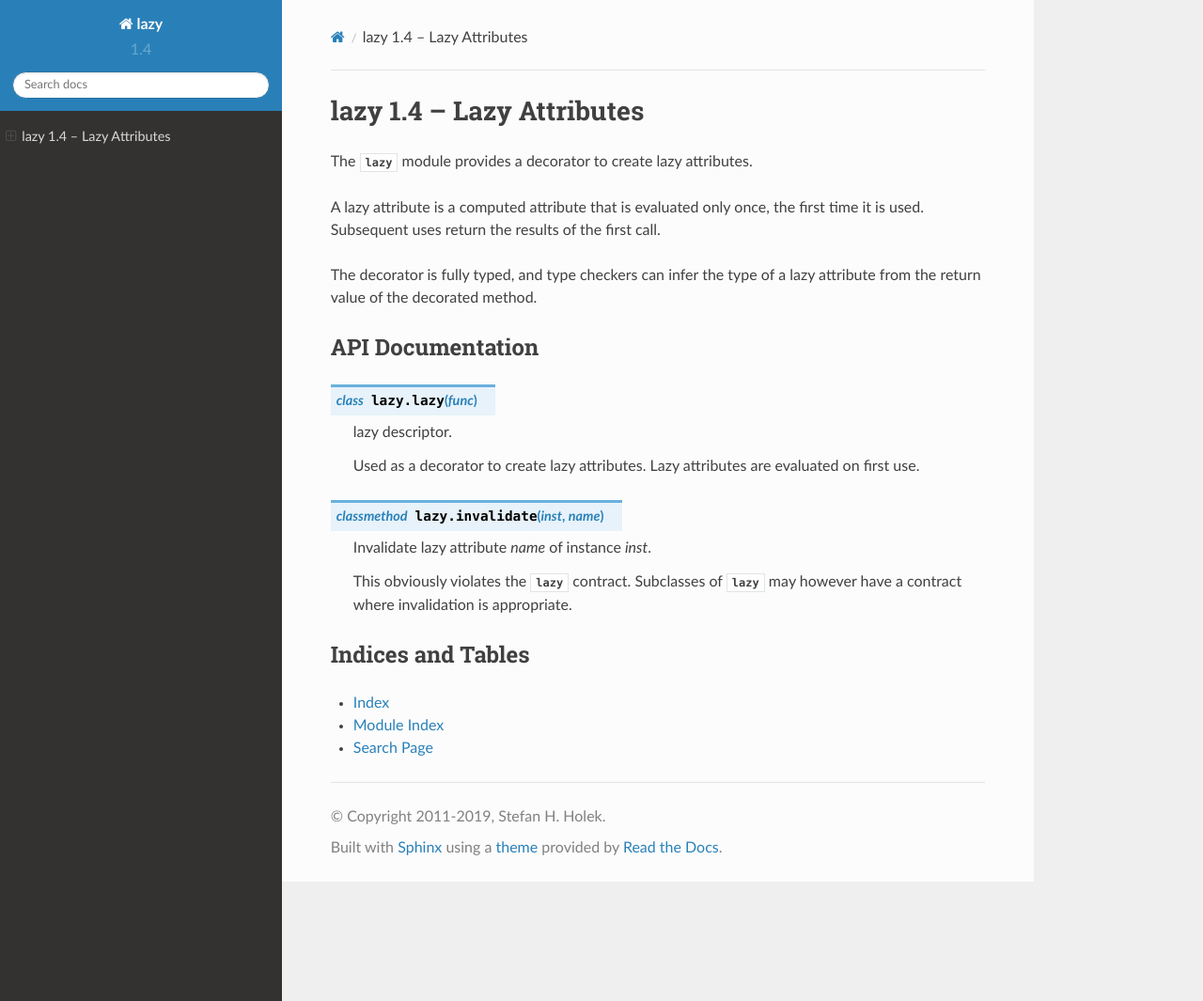
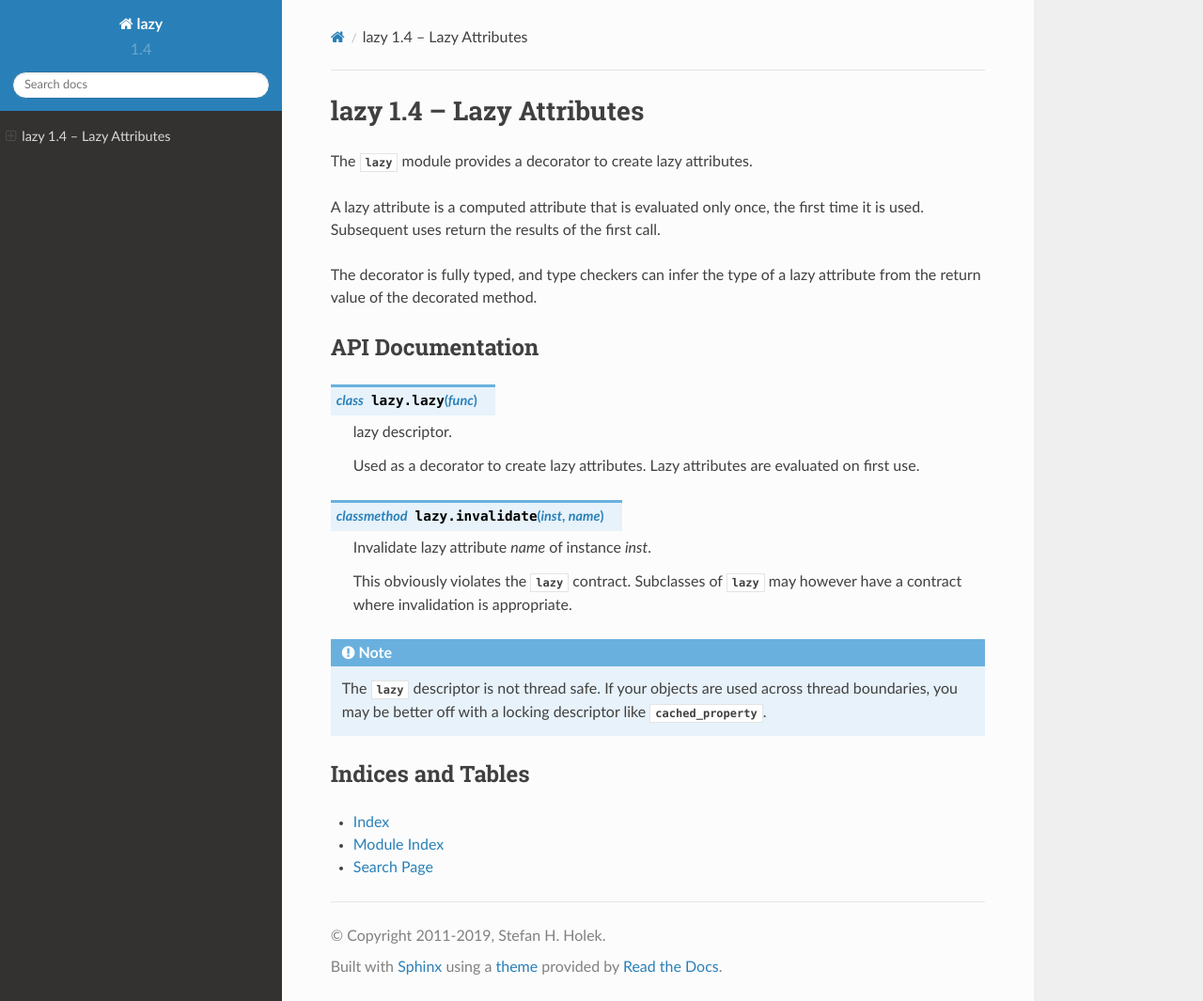
Before and after one commit to stefanholek/lazy, a Sphinx documentation site: the page built from docs/index.rst, in a window 1280 px wide and 1065 px high. Shown: the whole window at 94% size. Built offline with Sphinx 7.4.7 and the Read the Docs theme 2.0.0, drawn with Linux system fonts in a browser that asks for light colours.

Commit message:
Update docs.

```diff
--- a/docs/index.rst
+++ b/docs/index.rst
@@ -38,6 +38,12 @@ API Documentation
     of :class:`~lazy.lazy` may however have a contract where invalidation
     is appropriate.
 
+.. note::
+
+    The :class:`~lazy.lazy` descriptor is not thread safe. If your objects
+    are used across thread boundaries, you may be better off with a locking
+    descriptor like :func:`cached_property <py3k:functools.cached_property>`.
+
 Indices and Tables
 ==================
 
```
